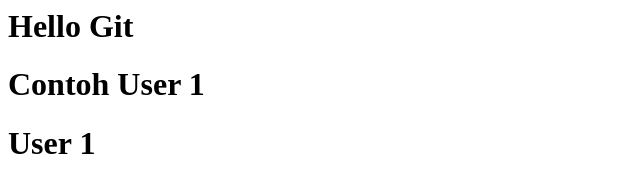
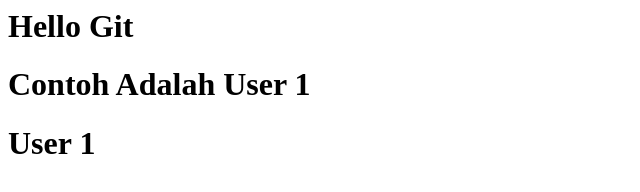
Before and after one commit to jabalabdulsalam/belajar-git-remote, a plain HTML site: page index.html in a window 1280 px wide. Shown: the whole page, without its empty margins (0-640 px from the left). Drawn offline with Linux system fonts and the light colour scheme.

```diff
--- a/index.html
+++ b/index.html
@@ -1,7 +1,7 @@
 <html>
     <body>
         <h1>Hello Git</h1>
-        <h1>Contoh User 1</h1>
+        <h1>Contoh Adalah User 1</h1>
         <h1>User 1</h1>
     </body>
 </html>
```
